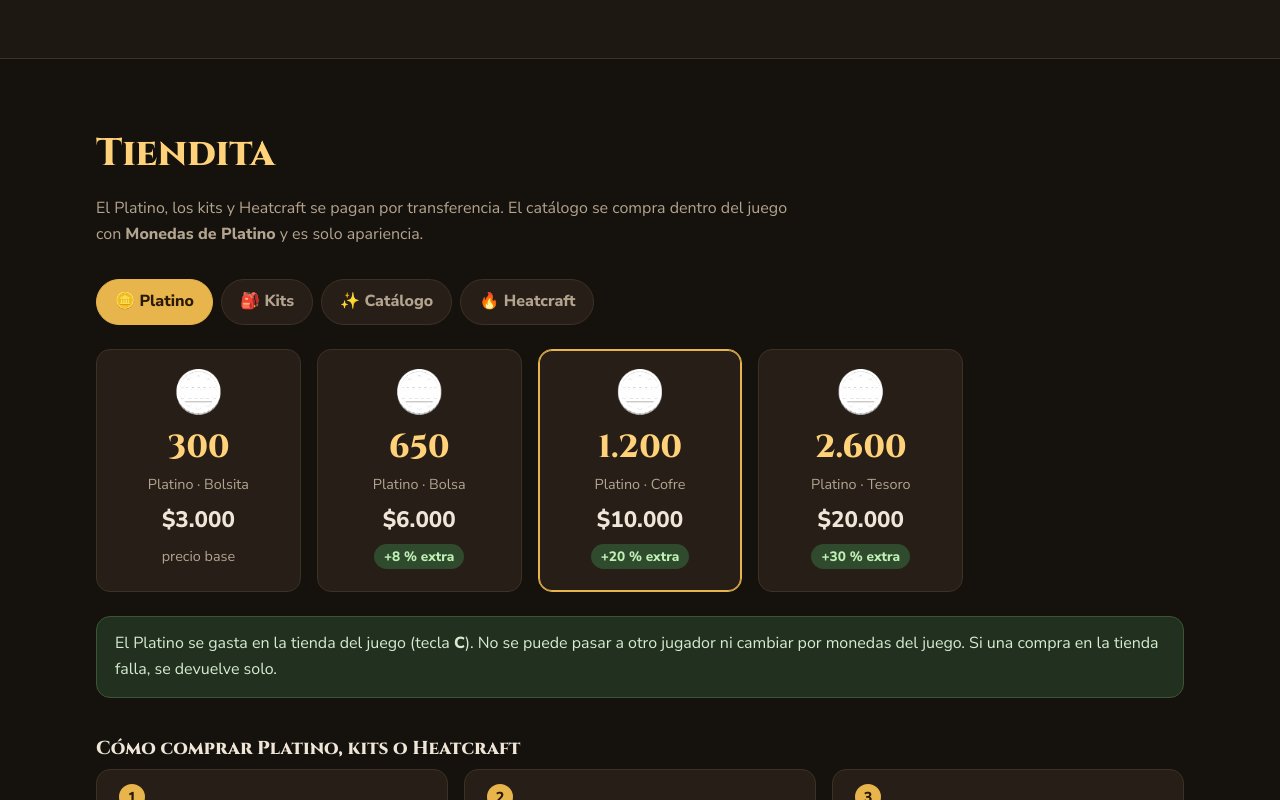
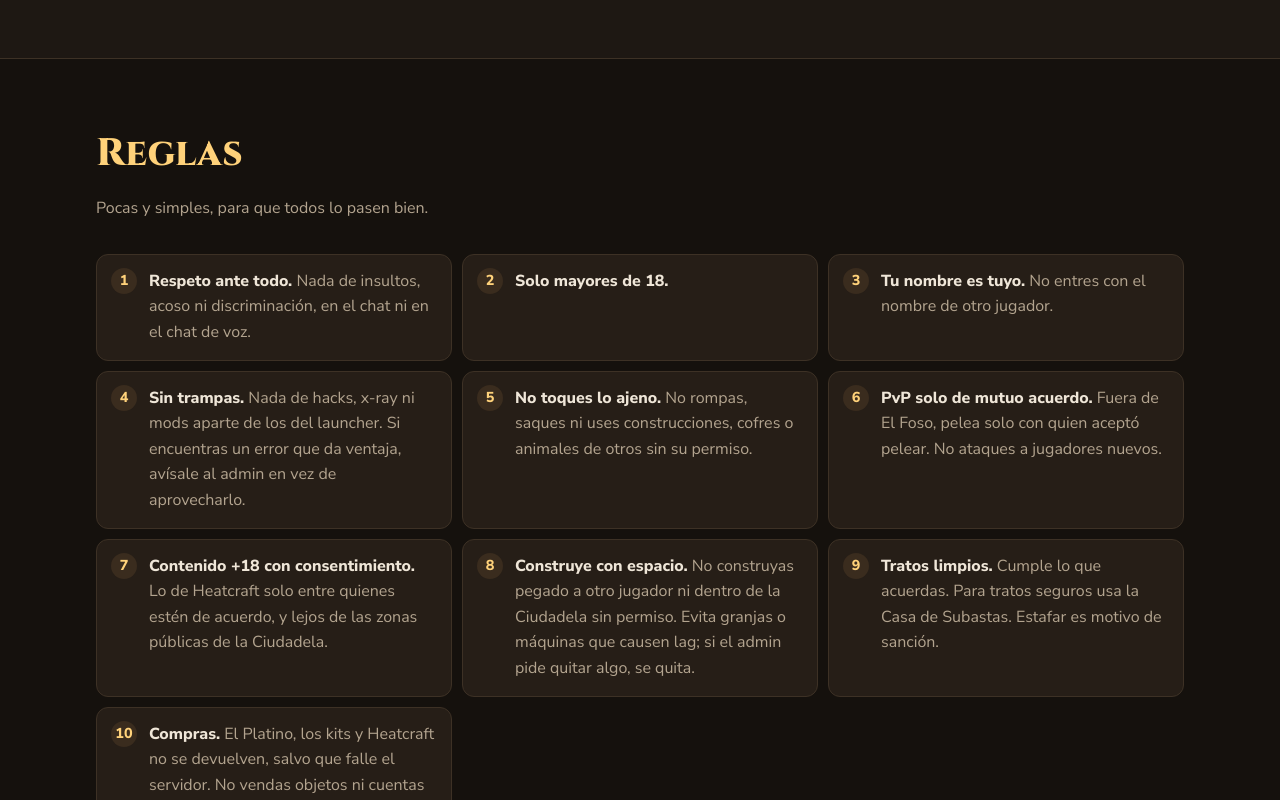
Before and after one commit to TioPig/thermopolium-pack, a plain HTML site: page index.html in a window 1280 px wide. Shown: the part 2000-2800 px from the top of the page. Drawn offline with Linux system fonts and the light colour scheme.

Commit message:
Página web

```diff
--- a/index.html
+++ b/index.html
@@ -103,6 +103,12 @@ nav a.l:hover{color:var(--gold2)}
 .soon{text-align:center;padding:48px 22px}
 .soon .ic{font-size:3rem}
 
+.rules{counter-reset:r;list-style:none;margin:0;padding:0;display:grid;gap:10px;grid-template-columns:repeat(auto-fit,minmax(320px,1fr))}
+@media (max-width:400px){.rules{grid-template-columns:1fr}}
+.rules li{counter-increment:r;position:relative;background:var(--card);border:1px solid var(--line);border-radius:12px;padding:14px 16px 14px 52px;color:var(--mute)}
+.rules li b{color:var(--text)}
+.rules li::before{content:counter(r);position:absolute;left:14px;top:13px;width:26px;height:26px;border-radius:50%;background:#3a2c1e;color:var(--gold2);font-weight:800;display:grid;place-items:center;font-size:.9rem}
+
 footer{padding:36px 0;border-top:1px solid var(--line);color:var(--mute);font-size:.9rem;text-align:center}
 </style>
 </head>
@@ -112,6 +118,7 @@ footer{padding:36px 0;border-top:1px solid var(--line);color:var(--mute);font-si
   <a class="brand" href="#"><img src="img/icono.png" alt="">Thermopolium</a>
   <a class="l opt" href="#mundo">El mundo</a>
   <a class="l opt" href="#jugar">Cómo jugar</a>
+  <a class="l opt" href="#reglas">Reglas</a>
   <a class="l" href="#tiendita">Tiendita</a>
 </div></nav>
 
@@ -153,7 +160,25 @@ footer{padding:36px 0;border-top:1px solid var(--line);color:var(--mute);font-si
   </div>
 </div></section>
 
-<section id="tiendita"><div class="wrap">
+<section id="reglas"><div class="wrap">
+  <h2>Reglas</h2>
+  <p class="lead">Pocas y simples, para que todos lo pasen bien.</p>
+  <ol class="rules">
+    <li><b>Respeto ante todo.</b> Nada de insultos, acoso ni discriminación, en el chat ni en el chat de voz.</li>
+    <li><b>Solo mayores de 18.</b></li>
+    <li><b>Tu nombre es tuyo.</b> No entres con el nombre de otro jugador.</li>
+    <li><b>Sin trampas.</b> Nada de hacks, x-ray ni mods aparte de los del launcher. Si encuentras un error que da ventaja, avísale al admin en vez de aprovecharlo.</li>
+    <li><b>No toques lo ajeno.</b> No rompas, saques ni uses construcciones, cofres o animales de otros sin su permiso.</li>
+    <li><b>PvP solo de mutuo acuerdo.</b> Fuera de El Foso, pelea solo con quien aceptó pelear. No ataques a jugadores nuevos.</li>
+    <li><b>Contenido +18 con consentimiento.</b> Lo de Heatcraft solo entre quienes estén de acuerdo, y lejos de las zonas públicas de la Ciudadela.</li>
+    <li><b>Construye con espacio.</b> No construyas pegado a otro jugador ni dentro de la Ciudadela sin permiso. Evita granjas o máquinas que causen lag; si el admin pide quitar algo, se quita.</li>
+    <li><b>Tratos limpios.</b> Cumple lo que acuerdas. Para tratos seguros usa la Casa de Subastas. Estafar es motivo de sanción.</li>
+    <li><b>Compras.</b> El Platino, los kits y Heatcraft no se devuelven, salvo que falle el servidor. No vendas objetos ni cuentas del servidor por dinero real a otros jugadores.</li>
+  </ol>
+  <div class="note warn"><b>Sanciones:</b> primero un aviso, después una expulsión temporal y, si se repite, el baneo. El admin decide en cada caso y puede saltarse pasos si la falta es grave.</div>
+</div></section>
+
+<section id="tiendita" class="alt-bg"><div class="wrap">
   <h2>Tiendita</h2>
   <p class="lead">El Platino, los kits y Heatcraft se pagan por transferencia. El catálogo se compra dentro del juego con <b>Monedas de Platino</b> y es solo apariencia.</p>
 
```
